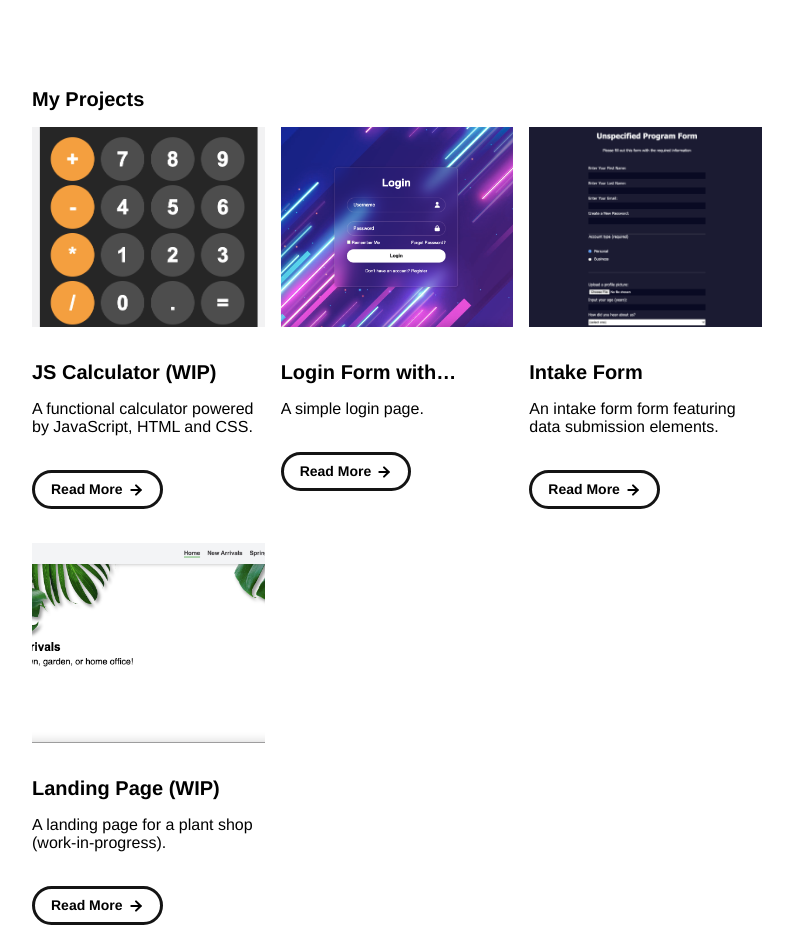
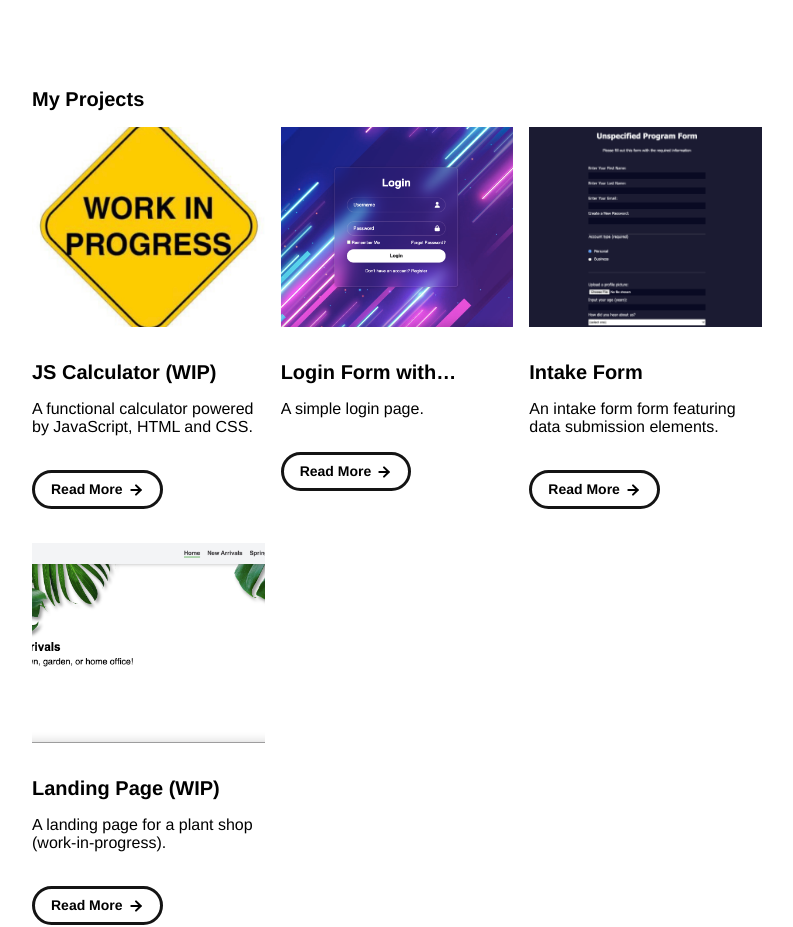
Before and after one commit to Gabriel-Alexander99/Portfolio, a plain HTML site: page index.html in a window 1280 px wide. Shown: the part 900-1827 px from the top of the page, without its empty margins (243-1036 px from the left). Drawn offline with Linux system fonts and the light colour scheme.

Commit message:
Updated Portfolio

```diff
--- a/index.html
+++ b/index.html
@@ -62,7 +62,7 @@
 
         <div class="projects-container">
           <div class="project-card">
-            <img src="./assets/images/CalculatorDupe.png" class="project-image">
+            <img src="./assets/images/IMG_8007.jpg" class="project-image">
             <div class="project-card-text-container">
               <div class="subheader-text project-title">JS Calculator (WIP)</div>
               <div class="body-text project-card-text">A functional calculator powered by JavaScript, HTML and CSS.</div>
```
Also changed, not shown: assets/images/1311.png (deleted), assets/images/IMG_8007.jpg (added).
